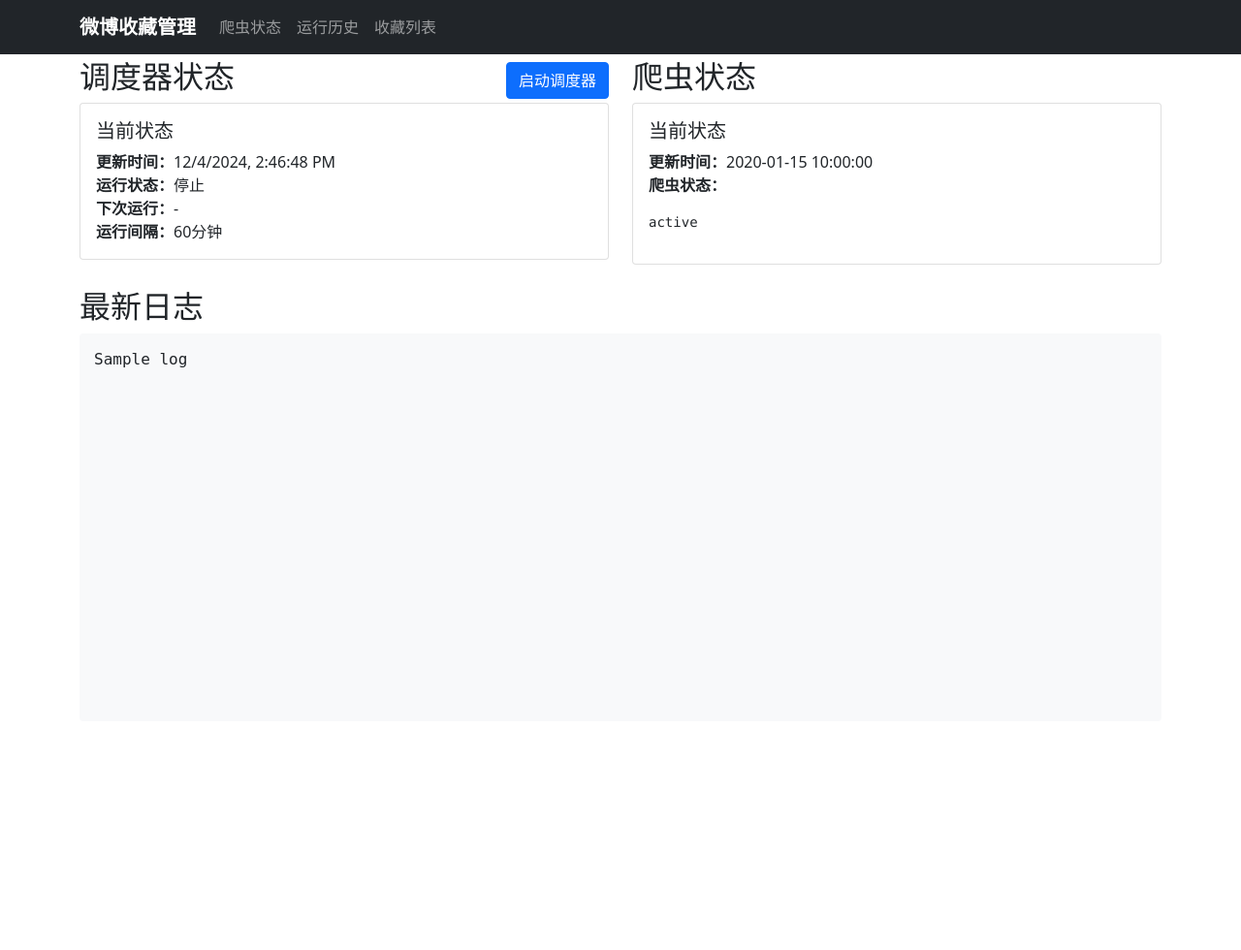
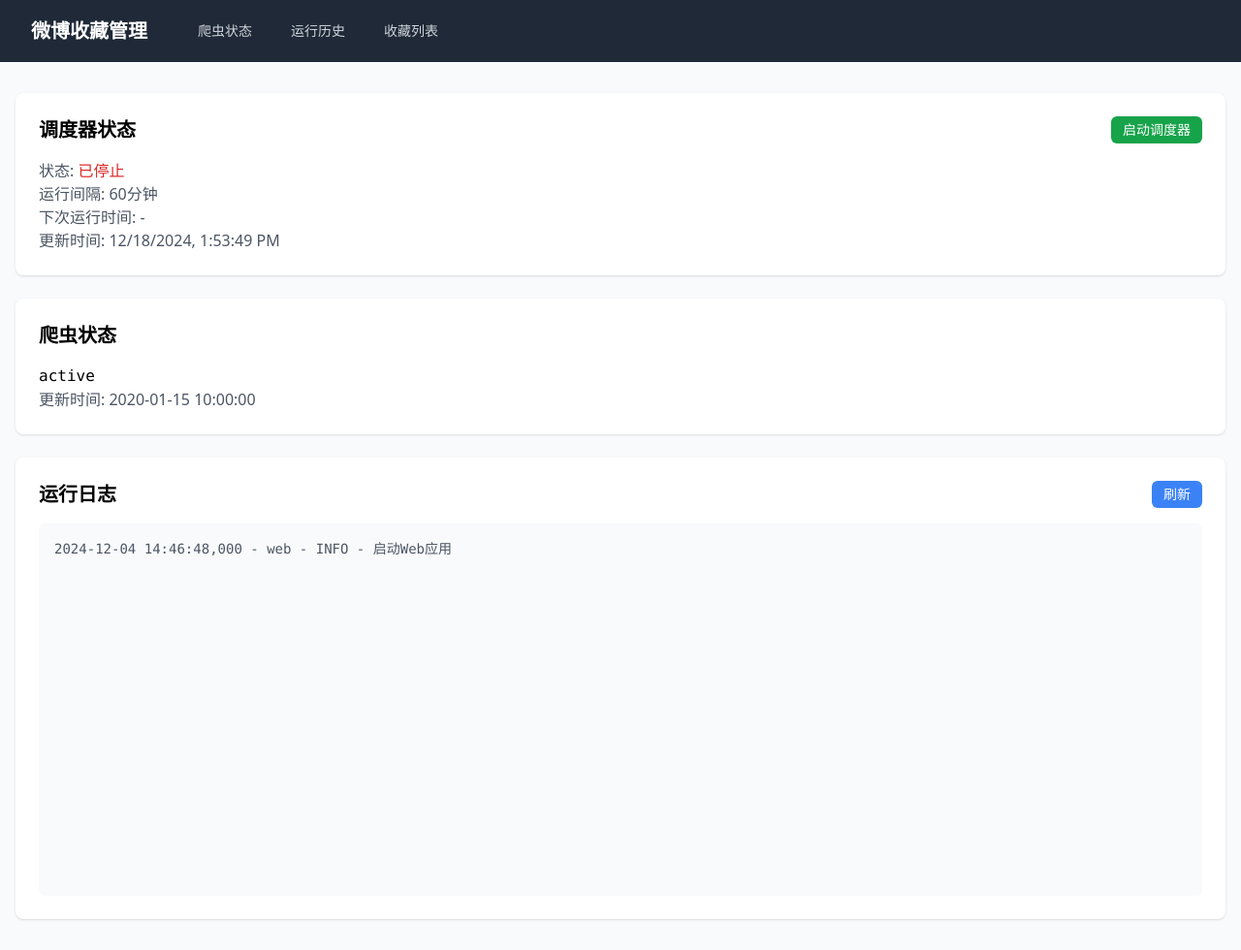
Before and after one commit to xujiajiadexiaokeai/get-weibo-favorites, a Flask app: template src/weibo_favorites/web/templates/index.html in a window 1280 px wide. Shown: the whole page at 97% size. Before the commit the page ends 379 px from the top, so only its background shows below. Run offline with Flask 3, Linux system fonts and the light colour scheme; the template is opened without the code that fills it: most values are stand-ins (such as "Sample title", 1, 10 or a date in 2020); some libraries are stand-ins or nearby versions.

Commit message:
refactor(ui): improve web interface layout and styles
- Optimize scheduler status display and controls
- Improve log viewer with better color coding
- Center modal dialog for log viewing
- Adjust container max width and spacing
- Remove redundant INFO level coloring in logs

```diff
--- a/src/weibo_favorites/web/templates/base.html
+++ b/src/weibo_favorites/web/templates/base.html
@@ -4,62 +4,71 @@
     <meta charset="UTF-8">
     <meta name="viewport" content="width=device-width, initial-scale=1.0">
     <title>{% block title %}微博收藏管理{% endblock %}</title>
-    <link href="https://cdn.jsdelivr.net/npm/bootstrap@5.1.3/dist/css/bootstrap.min.css" rel="stylesheet">
+    <script src="https://cdn.tailwindcss.com"></script>
     <style>
-        body { padding-top: 60px; }
+        /* 自定义样式 */
         .log-container {
-            background: #f8f9fa;
-            padding: 15px;
-            border-radius: 4px;
-            font-family: monospace;
-            height: 400px;
-            overflow-y: auto;
+            @apply bg-gray-50 p-4 rounded font-mono h-96 overflow-y-auto;
         }
-        .navbar-brand { font-weight: bold; }
         .weibo-card {
-            margin-bottom: 20px;
-            border: 1px solid #ddd;
-            border-radius: 8px;
-            padding: 15px;
+            @apply mb-5 border border-gray-300 rounded p-4;
         }
         .weibo-meta {
-            color: #666;
-            font-size: 0.9em;
+            @apply text-gray-600 text-sm;
         }
         .pagination {
-            margin-top: 20px;
-            justify-content: center;
+            @apply mt-5 justify-center;
         }
     </style>
 </head>
-<body>
-    <nav class="navbar navbar-expand-lg navbar-dark bg-dark fixed-top">
-        <div class="container">
-            <a class="navbar-brand" href="/">微博收藏管理</a>
-            <button class="navbar-toggler" type="button" data-bs-toggle="collapse" data-bs-target="#navbarNav">
-                <span class="navbar-toggler-icon"></span>
-            </button>
-            <div class="collapse navbar-collapse" id="navbarNav">
-                <ul class="navbar-nav">
-                    <li class="nav-item">
-                        <a class="nav-link" href="/">爬虫状态</a>
-                    </li>
-                    <li class="nav-item">
-                        <a class="nav-link" href="/runs">运行历史</a>
-                    </li>
-                    <li class="nav-item">
-                        <a class="nav-link" href="/favorites">收藏列表</a>
-                    </li>
-                </ul>
+<body class="pt-16 bg-gray-50">
+    <nav class="bg-gray-800 fixed w-full top-0 z-50">
+        <div class="max-w-7xl mx-auto px-4 sm:px-6 lg:px-8">
+            <div class="flex items-center justify-between h-16">
+                <div class="flex items-center">
+                    <a href="/" class="text-white font-bold text-xl">微博收藏管理</a>
+                    <div class="hidden md:block">
+                        <div class="ml-10 flex items-baseline space-x-4">
+                            <a href="/" class="text-gray-300 hover:bg-gray-700 hover:text-white px-3 py-2 rounded-md text-sm font-medium">爬虫状态</a>
+                            <a href="/runs" class="text-gray-300 hover:bg-gray-700 hover:text-white px-3 py-2 rounded-md text-sm font-medium">运行历史</a>
+                            <a href="/favorites" class="text-gray-300 hover:bg-gray-700 hover:text-white px-3 py-2 rounded-md text-sm font-medium">收藏列表</a>
+                        </div>
+                    </div>
+                </div>
+                <!-- 移动端菜单按钮 -->
+                <div class="md:hidden">
+                    <button type="button" class="bg-gray-800 inline-flex items-center justify-center p-2 rounded-md text-gray-400 hover:text-white hover:bg-gray-700 focus:outline-none focus:ring-2 focus:ring-offset-2 focus:ring-offset-gray-800 focus:ring-white" aria-controls="mobile-menu" aria-expanded="false">
+                        <span class="sr-only">打开主菜单</span>
+                        <svg class="block h-6 w-6" xmlns="http://www.w3.org/2000/svg" fill="none" viewBox="0 0 24 24" stroke="currentColor">
+                            <path stroke-linecap="round" stroke-linejoin="round" stroke-width="2" d="M4 6h16M4 12h16M4 18h16" />
+                        </svg>
+                    </button>
+                </div>
+            </div>
+            <!-- 移动端菜单 -->
+            <div class="md:hidden" id="mobile-menu">
+                <div class="px-2 pt-2 pb-3 space-y-1 sm:px-3">
+                    <a href="/" class="text-gray-300 hover:bg-gray-700 hover:text-white block px-3 py-2 rounded-md text-base font-medium">爬虫状态</a>
+                    <a href="/runs" class="text-gray-300 hover:bg-gray-700 hover:text-white block px-3 py-2 rounded-md text-base font-medium">运行历史</a>
+                    <a href="/favorites" class="text-gray-300 hover:bg-gray-700 hover:text-white block px-3 py-2 rounded-md text-base font-medium">收藏列表</a>
+                </div>
             </div>
         </div>
     </nav>
 
-    <div class="container">
+    <main class="container max-w-7xl mx-auto px-4 py-8">
         {% block content %}{% endblock %}
-    </div>
+    </main>
 
-    <script src="https://cdn.jsdelivr.net/npm/bootstrap@5.1.3/dist/js/bootstrap.bundle.min.js"></script>
+    <script>
+        // 移动端菜单切换
+        document.querySelector('button[aria-controls="mobile-menu"]').addEventListener('click', function() {
+            const menu = document.getElementById('mobile-menu');
+            const expanded = this.getAttribute('aria-expanded') === 'true';
+            this.setAttribute('aria-expanded', !expanded);
+            menu.classList.toggle('hidden');
+        });
+    </script>
     {% block scripts %}{% endblock %}
 </body>
 </html>
--- a/src/weibo_favorites/web/templates/index.html
+++ b/src/weibo_favorites/web/templates/index.html
@@ -3,47 +3,50 @@
 {% block title %}爬虫状态 - 微博收藏管理{% endblock %}
 
 {% block content %}
-<div class="row">
-    <div class="col-md-6">
-        <div class="d-flex justify-content-between align-items-center">
-            <h2>调度器状态</h2>
-            <button id="scheduler-control" class="btn btn-primary" onclick="toggleScheduler()">
-                启动调度器
+<div class="space-y-6">
+    <!-- 调度器状态 -->
+    <div class="bg-white shadow rounded-lg p-6">
+        <div class="flex justify-between items-center mb-4">
+            <h2 class="text-xl font-semibold">调度器状态</h2>
+            <button id="controlButton" class="px-3 py-1 rounded-md text-white text-sm font-medium transition-colors">
+                查询中
             </button>
         </div>
-        <div class="card mb-4">
-            <div class="card-body">
-                <h5 class="card-title">当前状态</h5>
-                <p class="card-text">
-                    <strong>更新时间：</strong><span id="current-time">{{ current_time }}</span><br>
-                    <strong>运行状态：</strong><span id="running-status">停止</span><br>
-                    <strong>下次运行：</strong><span id="next-run">-</span><br>
-                    <strong>运行间隔：</strong><span id="interval">-</span>分钟
+        <div class="grid grid-cols-1 md:grid-cols-2 gap-4">
+            <div>
+                <p class="text-gray-600">状态:
+                    <span id="schedulerStatus" class="font-medium">
+                        <span class="text-gray-600">-</span>
+                    </span>
                 </p>
+                <p class="text-gray-600">运行间隔: <span id="runInterval" class="font-medium">{{ run_interval }}</span>分钟</p>
+                <p class="text-gray-600">下次运行时间: <span id="nextRunTime" class="font-medium">{{ next_run_time }}</span></p>
+                <p class="text-gray-600">更新时间: <span id="lastUpdateTime" class="font-medium">{{ last_update_time }}</span></p>
             </div>
         </div>
     </div>
-    <div class="col-md-6">
-        <h2>爬虫状态</h2>
-        <div class="card mb-4">
-            <div class="card-body">
-                <h5 class="card-title">当前状态</h5>
-                <p class="card-text">
-                    <strong>更新时间：</strong>{{ current_time }}<br>
-                    <strong>爬虫状态：</strong><pre>{{ crawler_state }}</pre>
-                </p>
+
+    <!-- 爬虫状态 -->
+    <div class="bg-white shadow rounded-lg p-6">
+        <h2 class="text-xl font-semibold mb-4">爬虫状态</h2>
+        <div class="grid grid-cols-1 md:grid-cols-2 gap-4">
+            <div>
+                <p class="text-gray-600"><pre id="crawler-state" class="font-medium">{{ crawler_state }}</pre></p>
+                <p class="text-gray-600">更新时间: <span id="current-time" class="font-medium">{{ current_time }}</span></p>
             </div>
         </div>
     </div>
-</div>
 
-<div class="row">
-    <div class="col-md-12">
-        <h2>最新日志</h2>
-        <div class="log-container" id="logContainer">
-            {% for log in logs %}
-            <div class="log-line">{{ log }}</div>
-            {% endfor %}
+    <!-- 日志查看器 -->
+    <div class="bg-white shadow rounded-lg p-6">
+        <div class="flex justify-between items-center mb-4">
+            <h2 class="text-xl font-semibold">运行日志</h2>
+            <button onclick="refreshLogs()" class="px-3 py-1 text-sm bg-blue-500 hover:bg-blue-600 text-white rounded-md transition-colors">
+                刷新
+            </button>
+        </div>
+        <div id="logViewer" class="font-mono bg-gray-50 p-4 rounded-md h-96 overflow-y-auto">
+            <div id="logContent" class="whitespace-pre-wrap text-sm"></div>
         </div>
     </div>
 </div>
@@ -51,42 +54,65 @@
 
 {% block scripts %}
 <script>
-// 自动刷新日志
 function refreshLogs() {
     fetch('/api/logs')
         .then(response => response.json())
         .then(data => {
-            const container = document.getElementById('logContainer');
-            container.innerHTML = data.logs.map(log => `<div class="log-line">${log}</div>`).join('');
-            container.scrollTop = container.scrollHeight;
+            if (data.logs) {
+                // 解析每一行日志，处理 Unicode 转义序列并添加颜色
+                const logHtml = data.logs
+                    .map(log => {
+                        const logText = JSON.parse(`"${log.trim()}"`) || '';
+                        // 根据日志级别设置颜色
+                        if (logText.includes('ERROR')) {
+                            return `<div class="text-red-600">${logText}</div>`;
+                        } else if (logText.includes('WARNING')) {
+                            return `<div class="text-yellow-600">${logText}</div>`;
+                        } else {
+                            return `<div class="text-gray-600">${logText}</div>`;
+                        }
+                    })
+                    .join('');
+
+                document.getElementById('logContent').innerHTML = logHtml;  // 使用 innerHTML 而不是 textContent
+                const logViewer = document.getElementById('logViewer');
+                logViewer.scrollTop = logViewer.scrollHeight;
+            }
         })
-        .catch(console.error);
+        .catch(error => {
+            console.error('获取日志失败:', error);
+        });
 }
-
-// 每30秒刷新一次
-setInterval(refreshLogs, 30000);
-
-let schedulerRunning = false;
 
 function updateSchedulerStatus() {
     fetch('/api/scheduler/status')
         .then(response => response.json())
         .then(data => {
-            document.getElementById('current-time').textContent = new Date(data.current_time).toLocaleString();
-            document.getElementById('running-status').textContent = data.running ? '运行中' : '停止';
-            document.getElementById('next-run').textContent = data.next_run ? new Date(data.next_run).toLocaleString() : '-';
-            document.getElementById('interval').textContent = Math.floor(data.interval / 60);
+            const statusSpan = document.getElementById('schedulerStatus');
+            const controlButton = document.getElementById('controlButton');
+            const nextRunTime = document.getElementById('nextRunTime');
+            const runInterval = document.getElementById('runInterval');
+            const lastUpdateTime = document.getElementById('lastUpdateTime');
 
-            schedulerRunning = data.running;
-            const btn = document.getElementById('scheduler-control');
-            btn.textContent = schedulerRunning ? '停止调度器' : '启动调度器';
-            btn.classList.toggle('btn-danger', schedulerRunning);
-            btn.classList.toggle('btn-primary', !schedulerRunning);
+            if (data.running) {
+                statusSpan.innerHTML = '<span class="text-green-600">运行中</span>';
+                controlButton.textContent = '停止调度器';
+                controlButton.className = 'px-3 py-1 rounded-md text-white text-sm font-medium bg-red-600 hover:bg-red-700 transition-colors';
+            } else {
+                statusSpan.innerHTML = '<span class="text-red-600">已停止</span>';
+                controlButton.textContent = '启动调度器';
+                controlButton.className = 'px-3 py-1 rounded-md text-white text-sm font-medium bg-green-600 hover:bg-green-700 transition-colors';
+            }
+
+            nextRunTime.textContent = data.next_run ? new Date(data.next_run).toLocaleString() : '-';
+            runInterval.textContent = data.interval ? Math.floor(data.interval / 60 ) : '未设置';
+            lastUpdateTime.textContent = new Date().toLocaleString();
         });
 }
 
-function toggleScheduler() {
-    const action = schedulerRunning ? 'stop' : 'start';
+document.getElementById('controlButton').addEventListener('click', function() {
+    const action = this.textContent.trim() === '启动调度器' ? 'start' : 'stop';
+
     fetch('/api/scheduler/control', {
         method: 'POST',
         headers: {
@@ -98,10 +124,12 @@ function toggleScheduler() {
     .then(data => {
         updateSchedulerStatus();
     });
-}
+});
 
-// 定期更新状态
+// 初始加载
+refreshLogs();
 updateSchedulerStatus();
-setInterval(updateSchedulerStatus, 5000);
+setInterval(refreshLogs, 5000);  // 每5秒刷新一次日志
+setInterval(updateSchedulerStatus, 5000);  // 每5秒更新一次状态
 </script>
 {% endblock %}
```
Also changed, not shown: src/weibo_favorites/web/templates/favorites.html (+27 -24 lines), src/weibo_favorites/web/templates/runs.html (+21 -19 lines).
